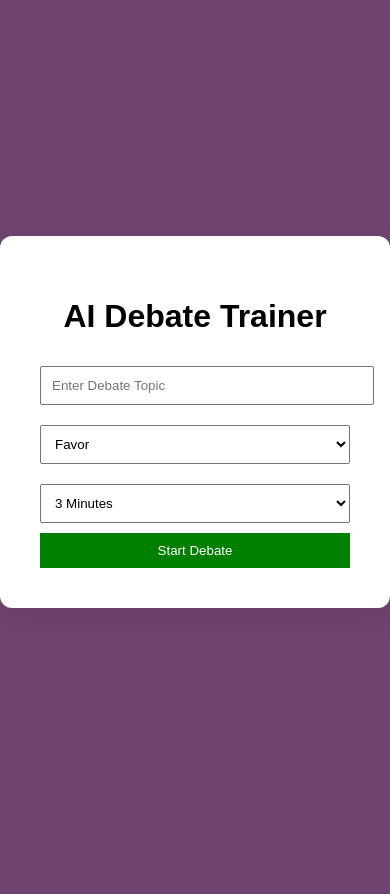
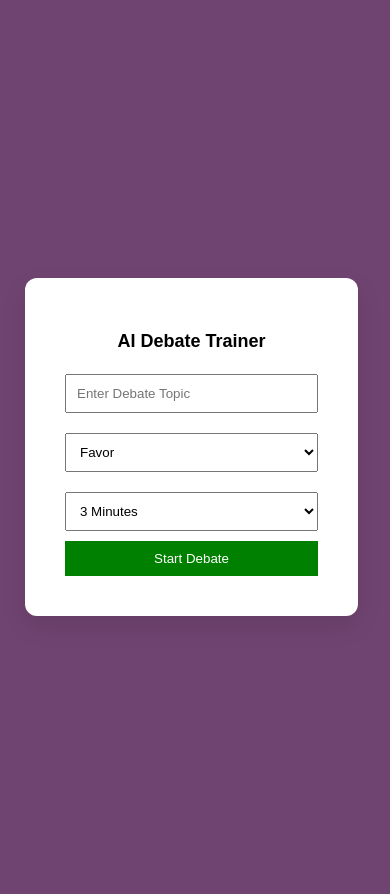
Before and after one commit to Divyanshisri-co/AI-Debate-Trainer, a Django app: page / in a window 390 px wide. Before the commit the page ends 608 px from the top, so only its background shows below. Run offline with Django 5.2, Linux system fonts and the light colour scheme.

Commit message:
Enhance responsive design in home.html
Added viewport meta tag for responsive design and adjusted styles for better mobile support.

```diff
--- a/templates/home.html
+++ b/templates/home.html
@@ -2,19 +2,37 @@
 <html>
 <head>
     <title>AI Debate Trainer</title>
-
+<meta name="viewport" content="width=device-width, initial-scale=1.0">
     <style>
         body {
             margin: 0;
             font-family: Arial;
             background: #704471;
+            padding: 10px;
         }
 
         .container {
+            width: 90%;
+            max-width: 500px;
             height: 100vh;
             display: flex;
             justify-content: center;
             align-items: center;
+        }
+        input, select, button {
+            width: 100%;
+            box-sizing: border-box;
+        }
+
+        @media (max-width: 480px) {
+            .container {
+                padding: 15px;
+                border-radius: 10px;
+            }
+
+            h1 {
+                font-size: 18px;
+            }
         }
 
         .card {
```
